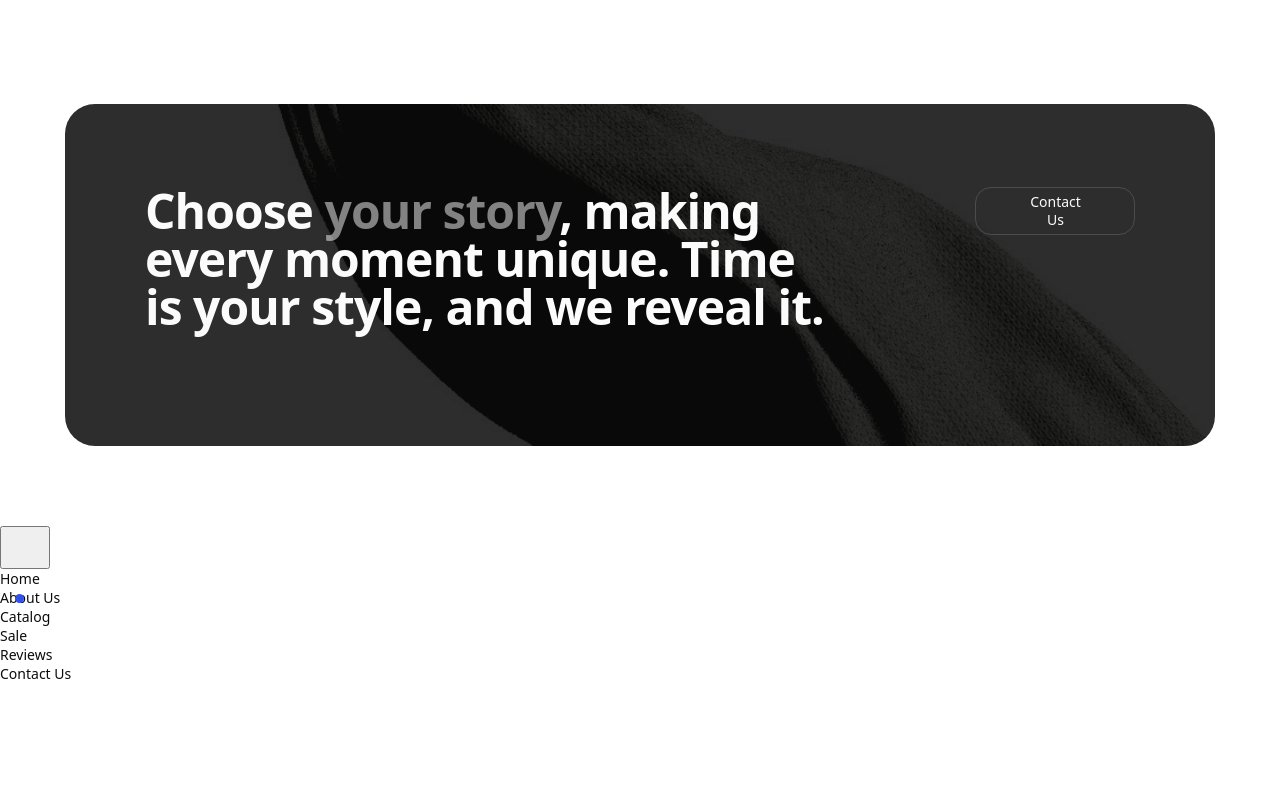
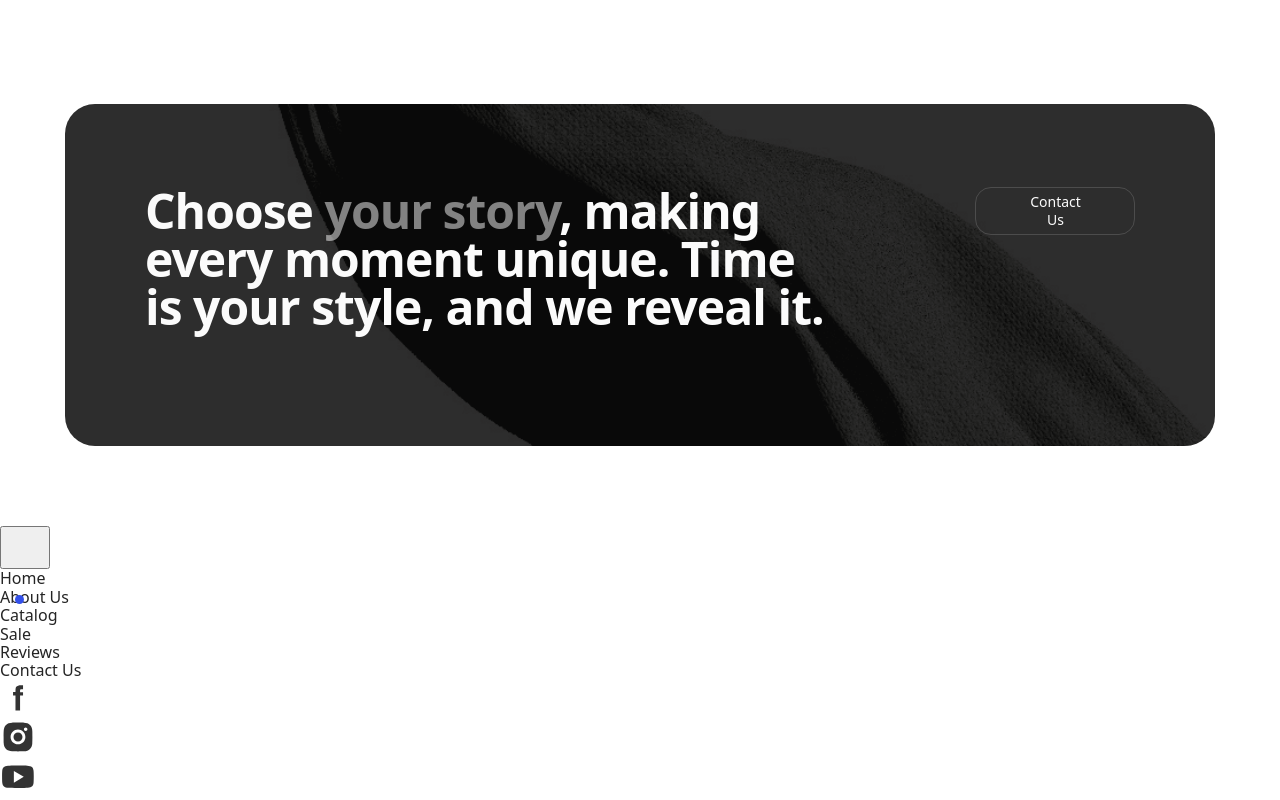
Before and after one commit to GoitStudentsWorks/html-css-105-BohdanPrihodko, a website built with Vite: page src/index.html in a window 1280 px wide. Shown: the part 1150-1950 px from the top of the page. Before the commit the page ends 1833 px from the top, so only its background shows below. Built offline with nearby package versions, Linux system fonts and the light colour scheme.

Commit message:
make mobile modal

```diff
--- a/src/partials/modal.html
+++ b/src/partials/modal.html
@@ -7,25 +7,48 @@
     </button>
     <nav class="mobile-nav">
       <ul class="mobile-list">
-        <li class="header-item">
-          <a class="header-link current" href="./index.html">Home</a>
+        <li class="mobile-item">
+          <a class="mobile-link current" href="./index.html">Home</a>
         </li>
-        <li class="header-item">
-          <a class="header-link" href="">About Us</a>
+        <li class="mobile-item">
+          <a class="mobile-link" href="">About Us</a>
         </li>
-        <li class="header-item">
-          <a class="header-link" href="">Catalog</a>
+        <li class="mobile-item">
+          <a class="mobile-link" href="">Catalog</a>
         </li>
-        <li class="header-item">
-          <a class="header-link" href="">Sale</a>
+        <li class="mobile-item">
+          <a class="mobile-link" href="">Sale</a>
         </li>
-        <li class="header-item">
-          <a class="header-link" href="">Reviews</a>
+        <li class="mobile-item">
+          <a class="mobile-link" href="">Reviews</a>
         </li>
-        <li class="header-item">
-          <a class="header-link" href="">Contact Us</a>
+        <li class="mobile-item">
+          <a class="mobile-link" href="">Contact Us</a>
         </li>
       </ul>
     </nav>
+    <ul class="mobile-icon-list">
+      <li class="mobile-icon-item">
+        <a class="mobile-icon" href="https://www.facebook.com/goITclub/">
+          <svg class="mobile-svg" width="36" height="36">
+            <use href="/img/icons.svg#icon-icon-facebooksvg"></use>
+          </svg>
+        </a>
+      </li>
+      <li class="mobile-icon-item">
+        <a class="mobile-icon" href="https://www.instagram.com/goitclub/">
+          <svg class="mobile-svg" width="36" height="36">
+            <use href="/img/icons.svg#icon-icon-instagramsvg"></use>
+          </svg>
+        </a>
+      </li>
+      <li class="mobile-icon-item">
+        <a class="mobile-icon" href="https://www.youtube.com/c/GoIT">
+          <svg class="mobile-svg" width="36" height="36">
+            <use href="/img/icons.svg#icon-icon-youtubesvg"></use>
+          </svg>
+        </a>
+      </li>
+    </ul>
   </div>
 </div>
```
